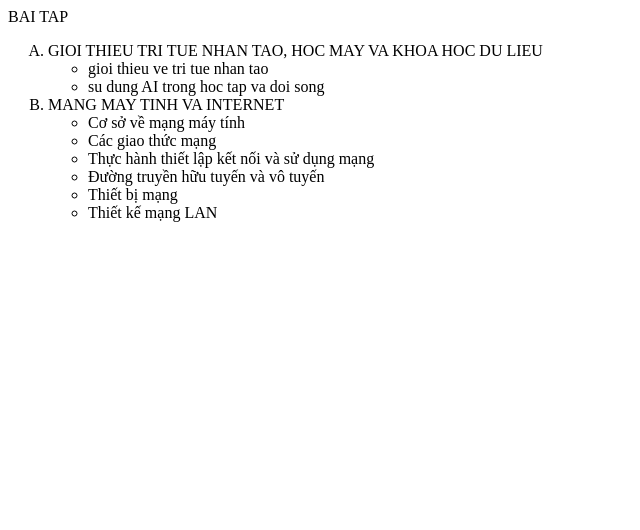
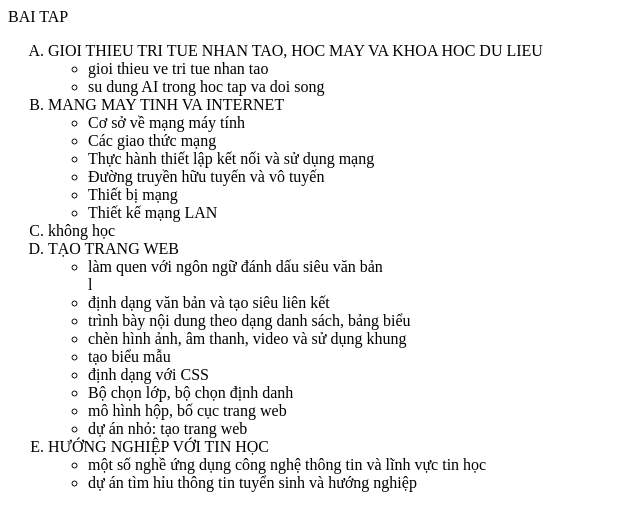
Before and after one commit to vydantran0803-dot/Vy-Dan, a plain HTML site: page Contents/tinhoc12.html in a window 1280 px wide. Shown: the whole page, without its empty margins (0-640 px from the left). Drawn offline with Linux system fonts and the light colour scheme.

Commit message:
Add content for web page and career guidance
Signed-off-by: vydantran0803-dot <vydantran0803@gmail.com>

```diff
--- a/Contents/tinhoc12.html
+++ b/Contents/tinhoc12.html
@@ -19,9 +19,31 @@
             <li>Đường truyền hữu tuyến và vô tuyến </li>
             <li>Thiết bị mạng </li>
             <li>Thiết kế mạng LAN </li>
-
            </ul>
        </li>
+
+       <li> không học </li>
+       <li> TẠO TRANG WEB
+           <ul>
+             <li> làm quen với ngôn ngữ đánh dấu siêu văn bản </li>l
+             <li> định dạng văn bản và tạo siêu liên kết </li>
+             <li> trình bày nội dung theo dạng danh sách, bảng biểu </li>
+             <li> chèn hình ảnh, âm thanh, video và sử dụng khung </li>
+             <li> tạo biểu mẫu </li>
+             <li> định dạng với CSS </li>
+             <li> Bộ chọn lớp, bộ chọn định danh </li>
+             <li> mô hình hộp, bố cục trang web </li>
+             <li> dự án nhỏ: tạo trang web </li>
+           </ul>
+       </li>
+
+       <li> HƯỚNG NGHIỆP VỚI TIN HỌC
+           <ul>
+            <li> một số nghề ứng dụng công nghệ thông tin và lĩnh vực tin học</li>
+            <li>dự án tìm hỉu thông tin tuyển sinh và hướng nghiệp</li>
+           </ul>
+       </li>
+
      </ol>
   </body>
 </html>
```
